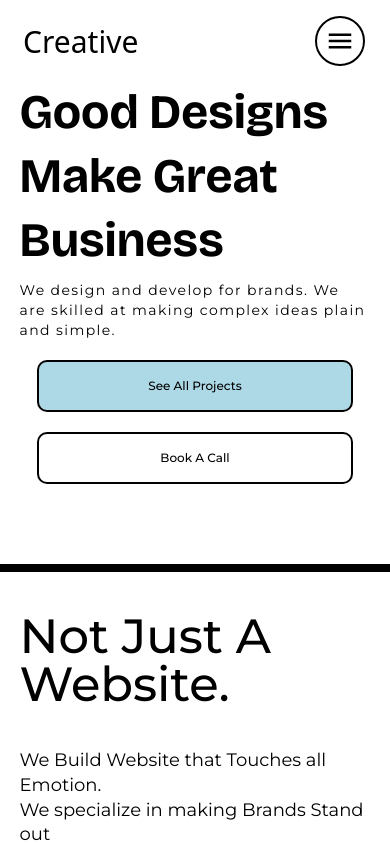
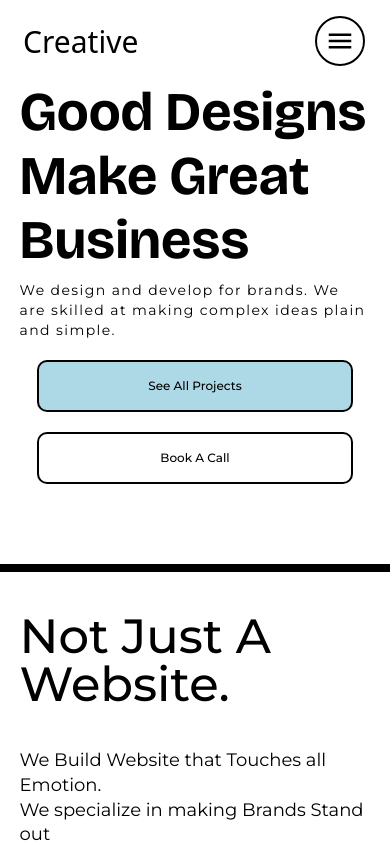
Before and after one commit to Creative-mindset21/web-agency-portfolio, a React (Vite) app: page / in a window 390 px wide. Shown: the top 844 px of the page. Built offline with nearby package versions, Linux system fonts and the light colour scheme.

Commit message:
updated hero section

```diff
--- a/src/components/Hero.jsx
+++ b/src/components/Hero.jsx
@@ -11,11 +11,11 @@ const Hero = () => {
         <section className=" flex flex-col pt-20 lg:pt-30 lg:px-10 md:h-[70%] lg:h-screen text-center gap-5 justify-center items-center wrapper">
             <div className="flex flex-col lg:gap-6 w-full relative">
               <div className="flex flex-col md:gap-3 text-left md:pt-10">
-                <span className="text-5xl md:text-[7rem] lg:text-[9.5rem] font-bricolage leading-10 mt-3 font-bold lg:text-left lg:leading-24">Good Designs</span><br />
+                <span className="text-[3.4rem] md:text-[7rem] lg:text-[9.5rem] font-bricolage leading-10 mt-3 font-bold lg:text-left lg:leading-24">Good Designs</span><br />
 
-                <span className="text-5xl md:text-[7rem] md:mt-6 lg:text-[9.5rem] font-bricolage leading-10 font-bold lg:text-right lg:leading-24">Make Great</span><br />
+                <span className="text-[3.4rem] md:text-[7rem] md:mt-6 lg:text-[9.5rem] font-bricolage leading-10 font-bold lg:text-right lg:leading-24">Make Great</span><br />
 
-                <span className="text-5xl md:text-[7rem] md:mt-6 lg:text-[9.5rem] font-bricolage leading-10  font-bold lg:text-left lg:leading-24">Business</span>
+                <span className="text-[3.4rem] md:text-[7rem] md:mt-6 lg:text-[9.5rem] font-bricolage leading-10  font-bold lg:text-left lg:leading-24">Business</span>
 
               </div>
               <div className="flex flex-col md:flex-row text-left mt-5 md:mt-15 lg:absolute bottom-0 right-0">
```
